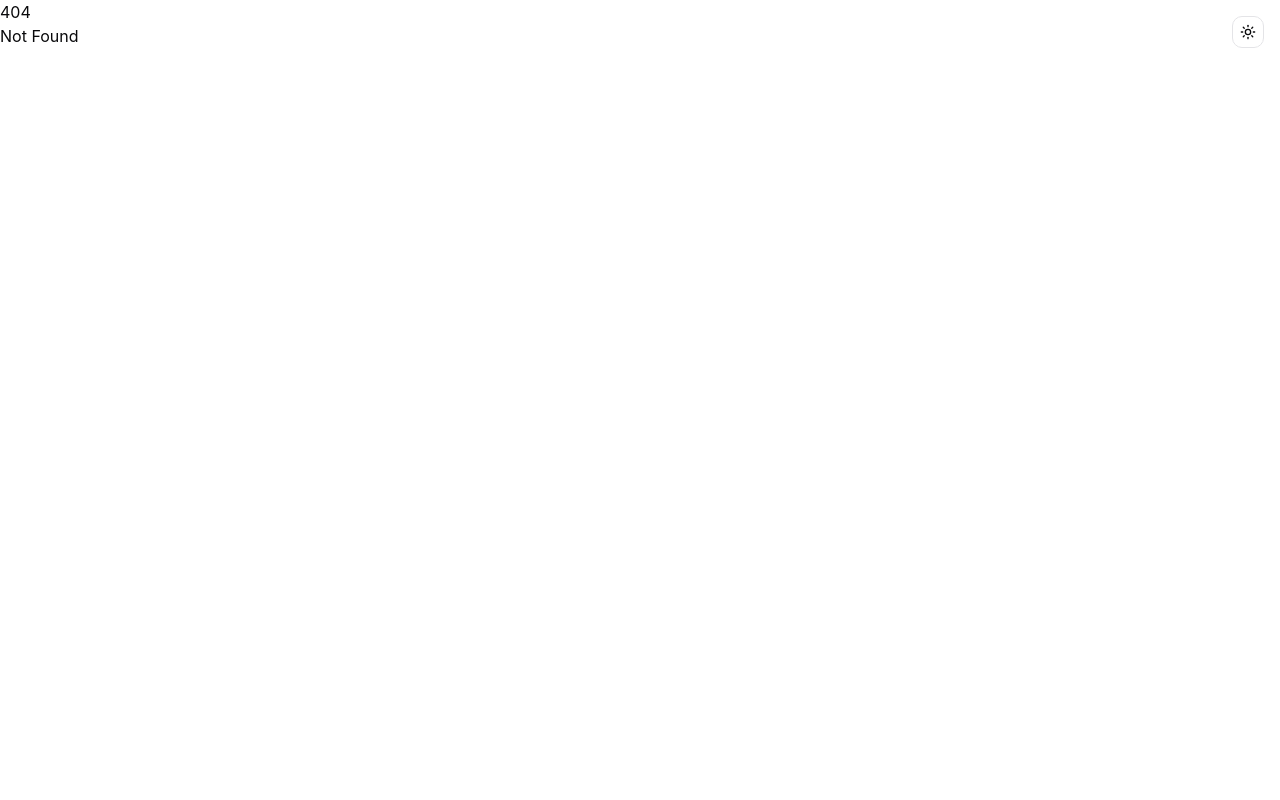
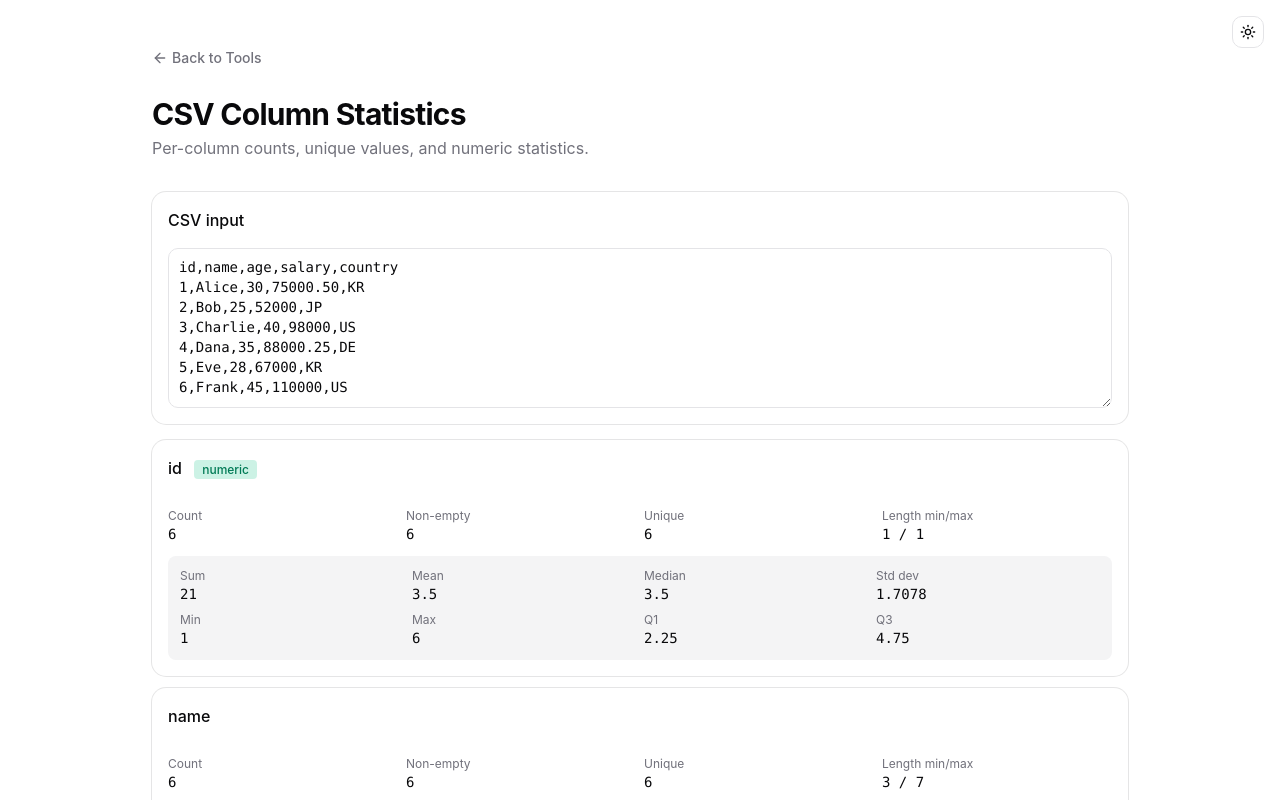
Before and after one commit to orykr/tool.ory.kr, a SvelteKit app in the folder frontend/: page /csv-stats in a window 1280 px wide. Before the commit this address had no page. Shown: the top 800 px of the page. Built offline with nearby package versions, Linux system fonts and the light colour scheme.

Commit message:
feat(csv-stats): add CSV column-wise statistics with numeric detection

```diff
--- a/frontend/src/routes/+page.svelte
+++ b/frontend/src/routes/+page.svelte
@@ -631,6 +631,11 @@
 			href: "/html-strip",
 			title: "HTML Stripper",
 			description: "Extract plain text from HTML; strips script/style."
+		},
+		{
+			href: "/csv-stats",
+			title: "CSV Column Statistics",
+			description: "Per-column counts, unique values, and numeric statistics."
 		}
 	];
 </script>
--- /dev/null
+++ b/frontend/src/routes/csv-stats/+page.svelte
@@ -0,0 +1,166 @@
+<script lang="ts">
+	import * as Card from "$lib/components/ui/card/index.js";
+	import { Textarea } from "$lib/components/ui/textarea/index.js";
+	import ArrowLeft from "@lucide/svelte/icons/arrow-left";
+	import { parseCsv } from "$lib/csv";
+	import { computeStats } from "$lib/stats";
+
+	let csv = $state(`id,name,age,salary,country
+1,Alice,30,75000.50,KR
+2,Bob,25,52000,JP
+3,Charlie,40,98000,US
+4,Dana,35,88000.25,DE
+5,Eve,28,67000,KR
+6,Frank,45,110000,US`);
+
+	let parsed = $derived.by(() => {
+		try {
+			return { ok: true as const, data: parseCsv(csv) };
+		} catch (e) {
+			return { ok: false as const, error: (e as Error).message };
+		}
+	});
+
+	type ColInfo = {
+		name: string;
+		count: number;
+		nonEmpty: number;
+		unique: number;
+		minLen: number;
+		maxLen: number;
+		topValues: Array<[string, number]>;
+		isNumeric: boolean;
+		stats: ReturnType<typeof computeStats>;
+	};
+
+	let columns = $derived.by<ColInfo[]>(() => {
+		if (!parsed.ok) return [];
+		const { headers, rows } = parsed.data;
+		return headers.map((h, idx) => {
+			const values = rows.map((r) => r[idx] ?? "");
+			const nonEmpty = values.filter((v) => v !== "");
+			const unique = new Set(nonEmpty).size;
+			const lens = nonEmpty.map((v) => v.length);
+			const minLen = lens.length ? Math.min(...lens) : 0;
+			const maxLen = lens.length ? Math.max(...lens) : 0;
+
+			const counts = new Map<string, number>();
+			for (const v of nonEmpty) counts.set(v, (counts.get(v) ?? 0) + 1);
+			const topValues = Array.from(counts.entries())
+				.sort((a, b) => b[1] - a[1])
+				.slice(0, 5);
+
+			const numbers: number[] = [];
+			let allNumeric = nonEmpty.length > 0;
+			for (const v of nonEmpty) {
+				const n = Number(v);
+				if (!Number.isFinite(n)) {
+					allNumeric = false;
+					break;
+				}
+				numbers.push(n);
+			}
+
+			return {
+				name: h,
+				count: values.length,
+				nonEmpty: nonEmpty.length,
+				unique,
+				minLen,
+				maxLen,
+				topValues,
+				isNumeric: allNumeric,
+				stats: allNumeric ? computeStats(numbers) : null
+			};
+		});
+	});
+
+	function fmt(n: number, digits = 4): string {
+		if (!Number.isFinite(n)) return "—";
+		return n.toFixed(digits).replace(/\.?0+$/, "");
+	}
+</script>
+
+<main class="container mx-auto max-w-5xl px-6 py-12">
+	<nav class="mb-6">
+		<a
+			href="/"
+			class="text-muted-foreground hover:text-foreground inline-flex items-center gap-1 text-sm font-medium transition-colors"
+		>
+			<ArrowLeft class="h-4 w-4" />
+			Back to Tools
+		</a>
+	</nav>
+
+	<header class="mb-8">
+		<h1 class="text-3xl font-bold tracking-tight">CSV Column Statistics</h1>
+		<p class="text-muted-foreground mt-1">
+			Per-column counts, unique values, and numeric statistics.
+		</p>
+	</header>
+
+	<Card.Root class="mb-4">
+		<Card.Header><Card.Title class="text-base">CSV input</Card.Title></Card.Header>
+		<Card.Content>
+			<Textarea bind:value={csv} class="min-h-40 font-mono text-sm" />
+		</Card.Content>
+	</Card.Root>
+
+	{#if !parsed.ok}
+		<div
+			class="border-destructive/50 bg-destructive/10 text-destructive rounded-md border p-3 text-sm"
+		>
+			{parsed.error}
+		</div>
+	{:else if parsed.data.headers.length === 0}
+		<p class="text-muted-foreground text-sm">No headers detected.</p>
+	{:else}
+		<div class="space-y-3">
+			{#each columns as c (c.name)}
+				<Card.Root>
+					<Card.Header class="pb-3">
+						<Card.Title class="text-base">
+							{c.name}
+							{#if c.isNumeric}
+								<span class="bg-emerald-500/20 text-emerald-700 dark:text-emerald-300 ml-2 rounded px-2 py-0.5 text-xs">numeric</span>
+							{/if}
+						</Card.Title>
+					</Card.Header>
+					<Card.Content>
+						<dl class="grid grid-cols-2 gap-2 text-sm sm:grid-cols-4">
+							<div><dt class="text-muted-foreground text-xs">Count</dt><dd class="font-mono">{c.count}</dd></div>
+							<div><dt class="text-muted-foreground text-xs">Non-empty</dt><dd class="font-mono">{c.nonEmpty}</dd></div>
+							<div><dt class="text-muted-foreground text-xs">Unique</dt><dd class="font-mono">{c.unique}</dd></div>
+							<div><dt class="text-muted-foreground text-xs">Length min/max</dt><dd class="font-mono">{c.minLen} / {c.maxLen}</dd></div>
+						</dl>
+
+						{#if c.isNumeric && c.stats}
+							<dl class="bg-muted mt-3 grid grid-cols-2 gap-2 rounded-md p-3 text-sm sm:grid-cols-4">
+								<div><dt class="text-muted-foreground text-xs">Sum</dt><dd class="font-mono">{fmt(c.stats.sum)}</dd></div>
+								<div><dt class="text-muted-foreground text-xs">Mean</dt><dd class="font-mono">{fmt(c.stats.mean)}</dd></div>
+								<div><dt class="text-muted-foreground text-xs">Median</dt><dd class="font-mono">{fmt(c.stats.median)}</dd></div>
+								<div><dt class="text-muted-foreground text-xs">Std dev</dt><dd class="font-mono">{fmt(c.stats.stdDev)}</dd></div>
+								<div><dt class="text-muted-foreground text-xs">Min</dt><dd class="font-mono">{fmt(c.stats.min)}</dd></div>
+								<div><dt class="text-muted-foreground text-xs">Max</dt><dd class="font-mono">{fmt(c.stats.max)}</dd></div>
+								<div><dt class="text-muted-foreground text-xs">Q1</dt><dd class="font-mono">{fmt(c.stats.q1)}</dd></div>
+								<div><dt class="text-muted-foreground text-xs">Q3</dt><dd class="font-mono">{fmt(c.stats.q3)}</dd></div>
+							</dl>
+						{:else if c.topValues.length}
+							<div class="mt-3">
+								<p class="text-muted-foreground text-xs">Top values</p>
+								<ul class="mt-1 text-sm">
+									{#each c.topValues as [v, n] (v)}
+										<li class="flex justify-between border-b py-1 last:border-0">
+											<span class="font-mono">{v}</span>
+											<span class="text-muted-foreground font-mono">{n}</span>
+										</li>
+									{/each}
+								</ul>
+							</div>
+						{/if}
+					</Card.Content>
+				</Card.Root>
+			{/each}
+		</div>
+	{/if}
+</main>
```
